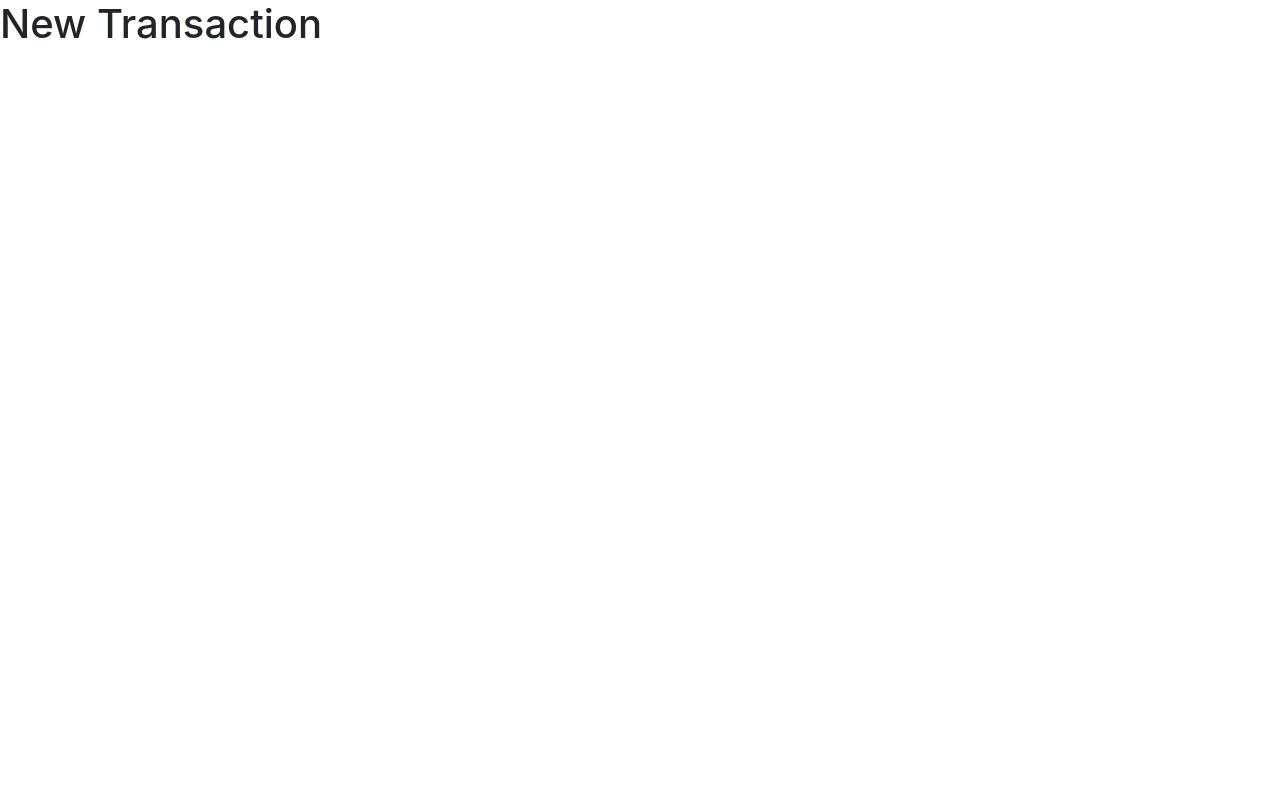
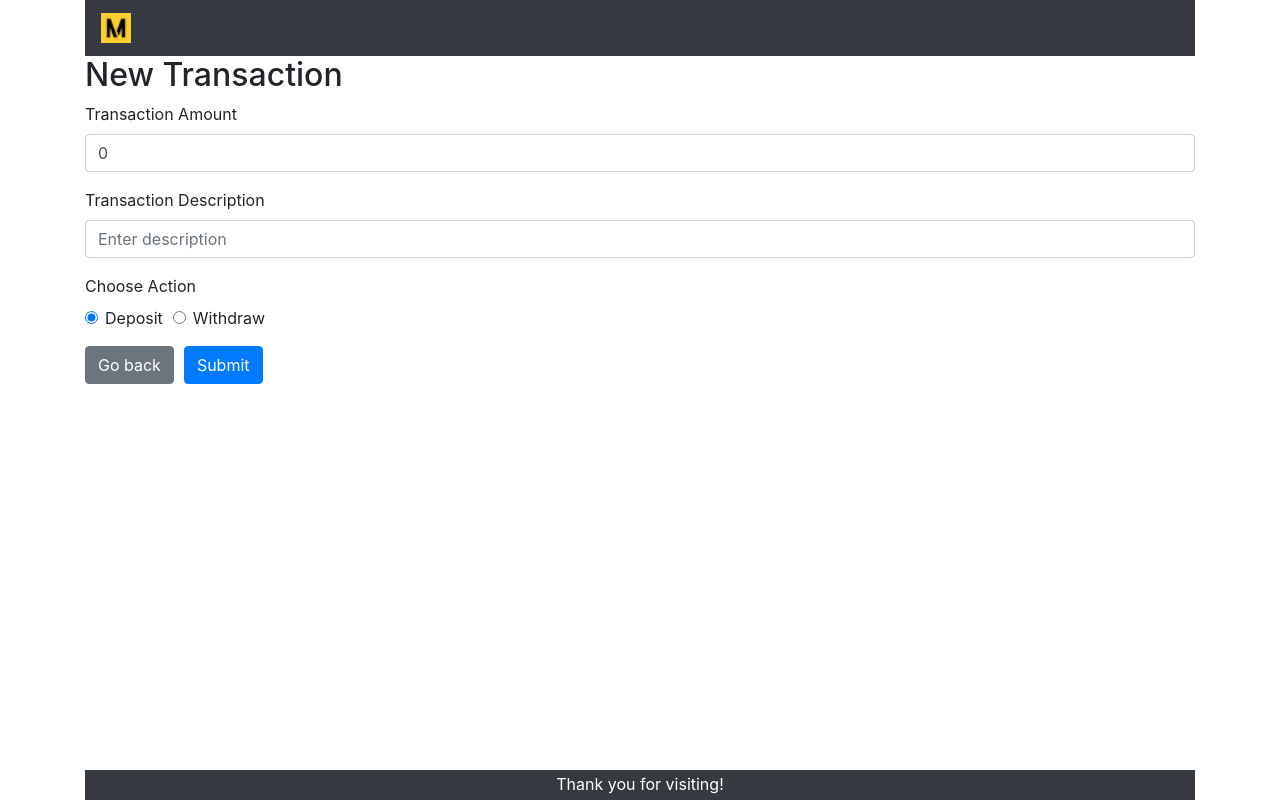
Before and after one commit to mezka/frontend-magoya, a Next.js app: page /transactions/new in a window 1280 px wide. Built offline with nearby package versions, Linux system fonts and the light colour scheme.

Commit message:
Add form and postTransaction functionality

```diff
--- a/src/pages/transactions/new.tsx
+++ b/src/pages/transactions/new.tsx
@@ -1,12 +1,100 @@
+import Layout from '../../components/Layout';
+import Form from 'react-bootstrap/Form';
+import Col from 'react-bootstrap/Col';
+import Button from 'react-bootstrap/Button';
+import Link from 'next/link';
+import React from 'react';
+import Router from 'next/router';
+import TransactionApi from '../../utils/TransactionApi';
 
-import {NextPage} from 'next';
+//Must be strings
+enum TransactionType {
+    Deposit = "DEPOSIT",
+    Withdraw = "WITHDRAW"
+};
 
 
-const NewTransaction: NextPage = () => {
-    return (
-    <div className="">
-        <h1>New Transaction</h1>
-    </div>);
-};
+class NewTransaction extends React.Component{
+
+    state = {
+        description: '',
+        amount: 0,
+        transactionType: TransactionType.Deposit
+    };
+
+    constructor(props){
+        super(props);
+    }
+
+    handleSubmit = async (event) => {
+        event.preventDefault();
+
+        let {transactionType, ...data } = this.state;
+
+        data.amount = transactionType === TransactionType.Withdraw? - data.amount : data.amount;
+
+        try{
+            await TransactionApi.postTransaction({date: new Date().toISOString(), ...data});
+        } catch (error){
+            console.log(error);
+            return;
+        }
+
+        Router.push('/');
+    }
+
+    handleChange = (event) => {
+        this.setState({[event.target.name]: event.target.value});
+    }
+
+    render(){
+        return (
+            <Layout>
+                <h2>New Transaction</h2>
+                <Form onSubmit={this.handleSubmit}>
+                    <Form.Group controlId="formAmount">
+                        <Form.Label>Transaction Amount</Form.Label>
+                        <Form.Control type="number" name="amount" value={this.state.amount} onChange={this.handleChange} placeholder="Enter amount" min="0" required/>
+                    </Form.Group>
+                    <Form.Group controlId="formDescription">
+                        <Form.Label>Transaction Description</Form.Label>
+                        <Form.Control type="text" name="description" value={this.state.description} onChange={this.handleChange} placeholder="Enter description" required/>
+                    </Form.Group>
+                    <Form.Group controlId="formTransactionType">
+                        <Form.Label>Choose Action</Form.Label>
+                        <Form.Row>
+                                <Col xs="auto">
+                                    <Form.Check name="transactionType" type="radio"
+                                    label="Deposit" value={TransactionType.Deposit}
+                                    onChange={this.handleChange}
+                                    checked={this.state.transactionType === TransactionType.Deposit}/>
+                                </Col>
+                                <Col xs="auto">
+                                    <Form.Check name="transactionType" type="radio"
+                                    label="Withdraw" value={TransactionType.Withdraw}
+                                    onChange={this.handleChange}
+                                    checked={this.state.transactionType === TransactionType.Withdraw}/>
+                                </Col>
+                        </Form.Row>
+                    </Form.Group>
+                    <Form.Row>
+                        <Col xs="auto">
+                            <Link href="/">
+                                <Button variant="secondary">
+                                    Go back
+                                </Button>
+                            </Link>
+                        </Col>
+                        <Col xs="auto">
+                            <Button variant="primary" type="submit">
+                                Submit
+                            </Button>
+                        </Col>
+                    </Form.Row>
+                </Form>
+            </Layout>
+        );
+    }
+}
 
 export default NewTransaction;
```
